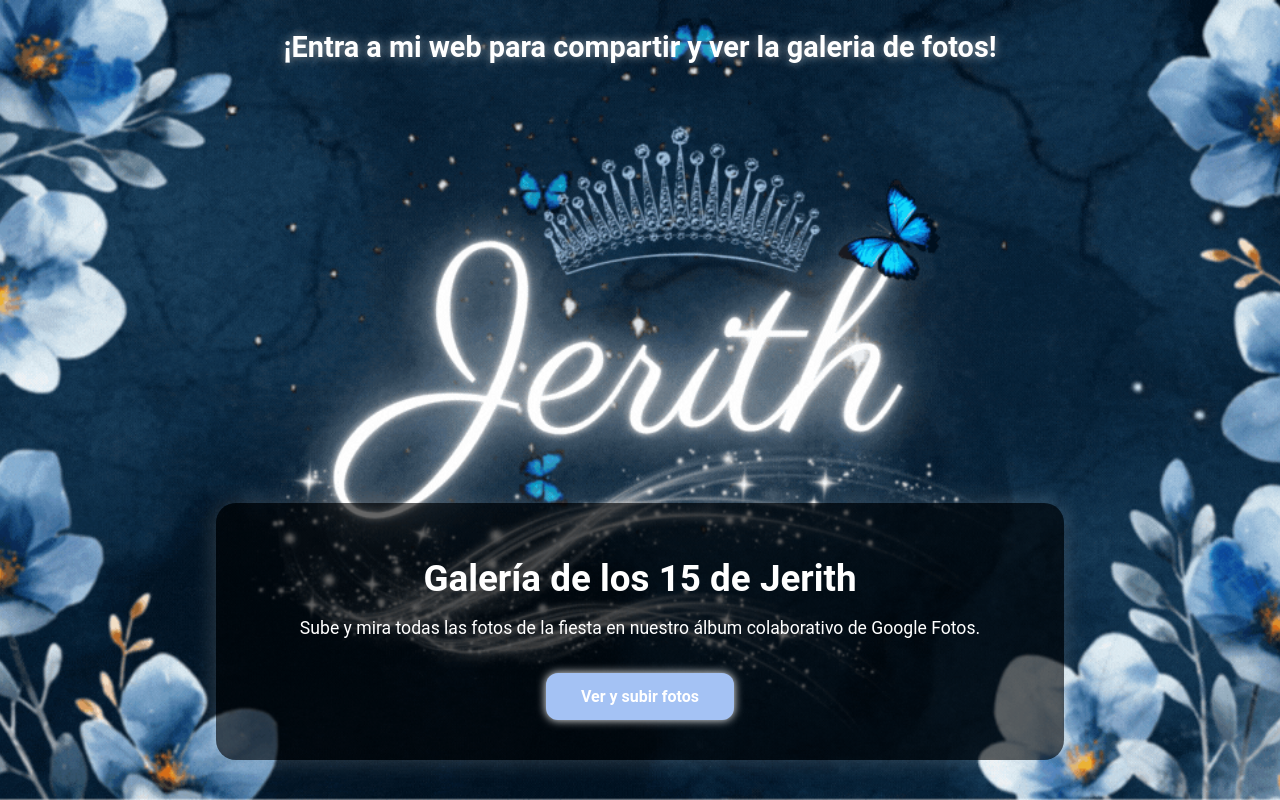
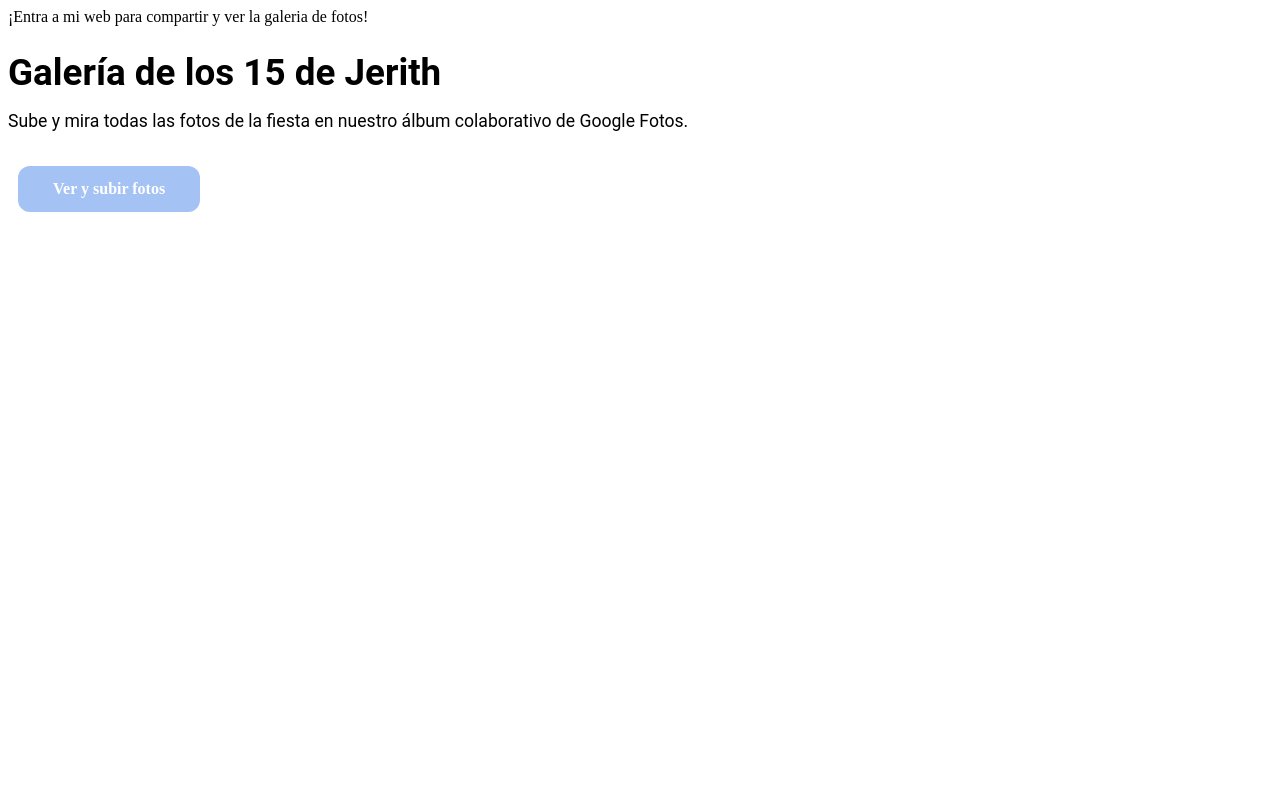
Before and after one commit to jerithdanielamoncadacardenas-netizen/Quince-Jerith, a Flask app: template templates/index.html in a window 1280 px wide. Run offline with Flask 3, Linux system fonts and the light colour scheme; the template is opened without the code that fills it, so the values that code supplies are empty; parts of the project's set-up code (start-up, migrations or seed data) failed here and were passed over.

Commit message:
Update index.html

```diff
--- a/templates/index.html
+++ b/templates/index.html
@@ -3,13 +3,17 @@
 <head>
     <meta charset="UTF-8">
     <title>Quince Jerith - Galería</title>
+
     <style>
+        <!-- 💅 Importamos la fuente Roboto -->
+        @import url('https://fonts.googleapis.com/css2?family=Roboto:wght@400;700&display=swap');
+
         /* --- Fondo general --- */
         body {
             background: url("static/Jerith1.gif") center center fixed;
             background-repeat: no-repeat;
             background-size: cover;
-            font-family: 'Roboto', Times New Roman;
+            font-family: 'Roboto', 'Times New Roman', serif; /* 👈 fuente combinada */
             color: #fff;
             text-align: center;
             margin: 0;
@@ -22,11 +26,17 @@
         }
 
         /* --- Texto superior --- */
-        .top-text {
             margin-top: 30px;
+            display: inline-block;
+            background: rgba(0, 0, 0, 0.6); /* 👈 color y opacidad del fondo */
+            padding: 10px 25px; /* 👈 tamaño del recuadro */
+            border-radius: 15px; /* 👈 bordes redondeados */
             font-size: 1.8em;
             font-weight: bold;
-            text-shadow: 0 0 10px rgba(255,255,255,0.6);
+            box-shadow: 0 0 15px rgba(255, 105, 180, 0.6); /* 👈 efecto brillante */
+            text-shadow: 0 0 10px rgba(255,255,255,0.8);
+            margin-left: auto;
+            margin-right: auto;
         }
 
         /* --- Cuadro inferior --- */
@@ -41,12 +51,16 @@
         }
 
         h1 {
+            font-family: 'Roboto', 'Times New Roman', serif;
             font-size: 2.3em;
+            font-weight: 700;
             margin-bottom: 10px;
         }
 
         p {
+            font-family: 'Roboto', 'Times New Roman', serif;
             font-size: 1.1em;
+            font-weight: 400;
             margin-bottom: 25px;
         }
 
```
